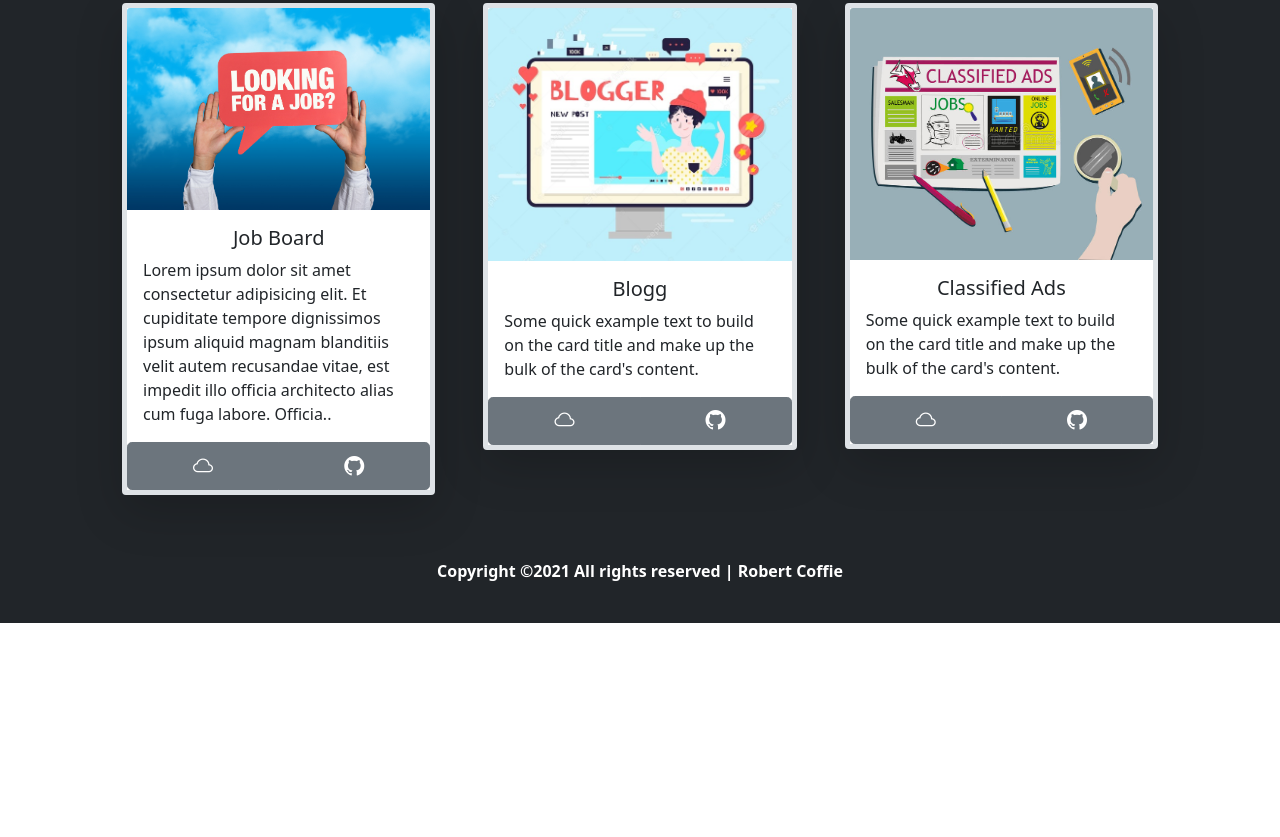
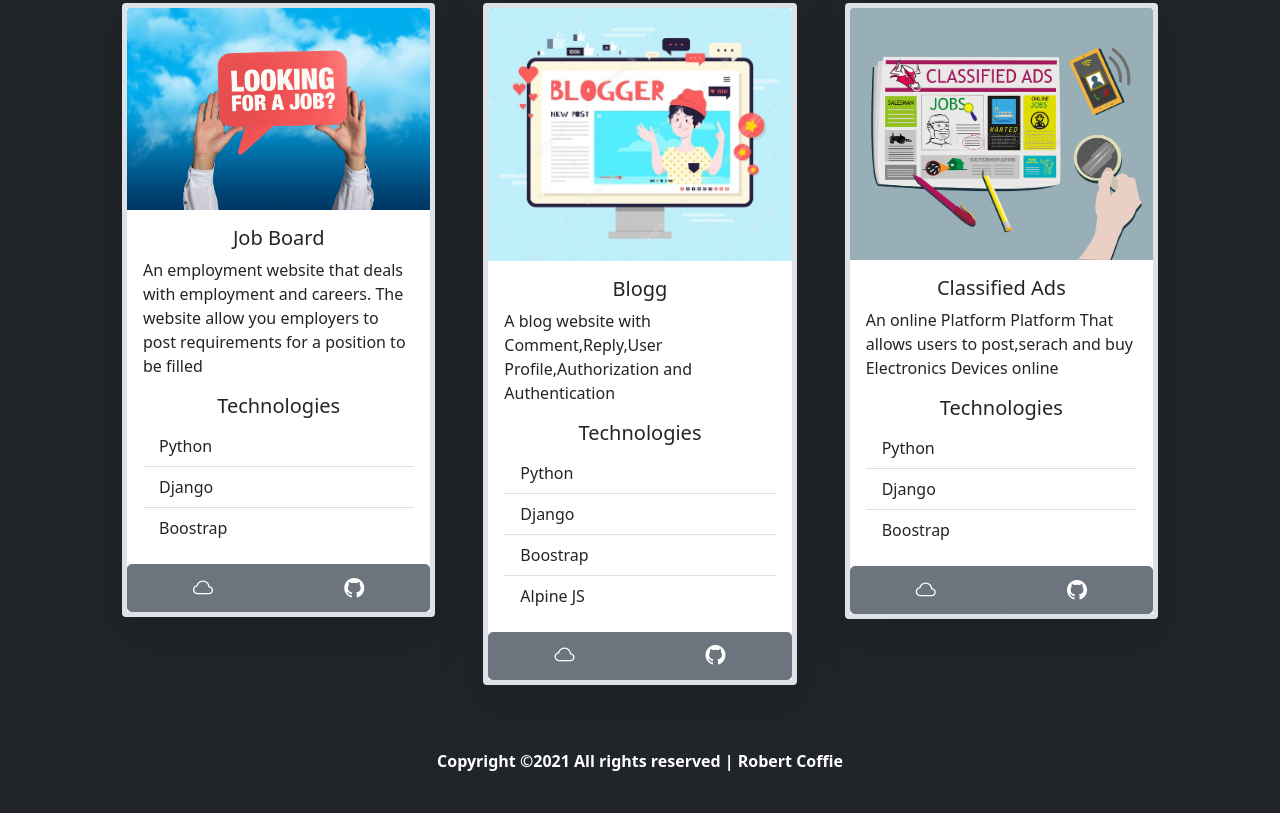
Before and after one commit to rcoffie/Coffie-Portfolio, a plain HTML site: page index.html in a window 1280 px wide. Shown: the part 1341-2178 px from the top of the page. Before the commit the page ends 1988 px from the top, so only its background shows below. Drawn offline with nearby package versions, Linux system fonts and the light colour scheme.

Commit message:
2nd,2-09-2021

```diff
--- a/index.html
+++ b/index.html
@@ -145,7 +145,14 @@
         <div class="card-body">
           <h5 class="text-center">Job Board</h5>
 
-          <p class="card-text"> Lorem ipsum dolor sit amet consectetur adipisicing elit. Et cupiditate tempore dignissimos ipsum aliquid magnam blanditiis velit autem recusandae vitae, est impedit illo officia architecto alias cum fuga labore. Officia..</p>
+          <p class="card-text"> An employment website that deals with employment and careers. The website allow you employers to post requirements for a position to be filled </p>
+          <h5 class="text-center">Technologies</h5>
+          <ul class="list-group list-group-flush">
+            <li class="list-group-item">Python</li>
+            <li class="list-group-item">Django </li>
+            <li class="list-group-item">Boostrap</li>
+
+          </ul>
         </div>
 
 
@@ -164,7 +171,14 @@
         <img src="./img/blogging-concept-illustration_23-2148659350.jpg" class="card-img-top" alt="...">
         <div class="card-body">
            <h5 class="text-center">Blogg</h5>
-          <p class="card-text">Some quick example text to build on the card title and make up the bulk of the card's content.</p>
+          <p class="card-text">A blog website with Comment,Reply,User Profile,Authorization and Authentication</p>
+          <h5 class="text-center">Technologies</h5>
+          <ul class="list-group list-group-flush">
+            <li class="list-group-item">Python</li>
+            <li class="list-group-item">Django </li>
+            <li class="list-group-item">Boostrap</li>
+            <li class="list-group-item">Alpine JS</li>
+
         </div>
         <div class="btn-group btn-group-lg" role="group" aria-label="Basic example">
 
@@ -181,13 +195,19 @@
         <img src="./img/classified-ads-newspaper-concept-top-view-vector-raster-image-man-searching-job-drinking-coffee-43310796.jpg" class="card-img-top" alt="...">
         <div class="card-body">
          <h5 class="text-center">Classified Ads</h5>
-          <p class="card-text">Some quick example text to build on the card title and make up the bulk of the card's content.</p>
+          <p class="card-text">An online Platform  Platform That allows users to post,serach and buy Electronics Devices online</p>
+          <h5 class="text-center">Technologies</h5>
+          <ul class="list-group list-group-flush">
+            <li class="list-group-item">Python</li>
+            <li class="list-group-item">Django </li>
+            <li class="list-group-item">Boostrap</li>
+
         </div>
 
         <div class="btn-group btn-group-lg" role="group" aria-label="Basic example">
 
           <a href="#" class="btn btn-secondary "> <i class="bi bi-cloud"></i></a>
-          <a href="#" class="btn btn-secondary "> <i class="bi bi-github"></i>  </a>
+          <a target="_blank" href="https://github.com/rcoffie/ehub1" class="btn btn-secondary "> <i class="bi bi-github"></i>  </a>
 
         </div>
       </div>
```
